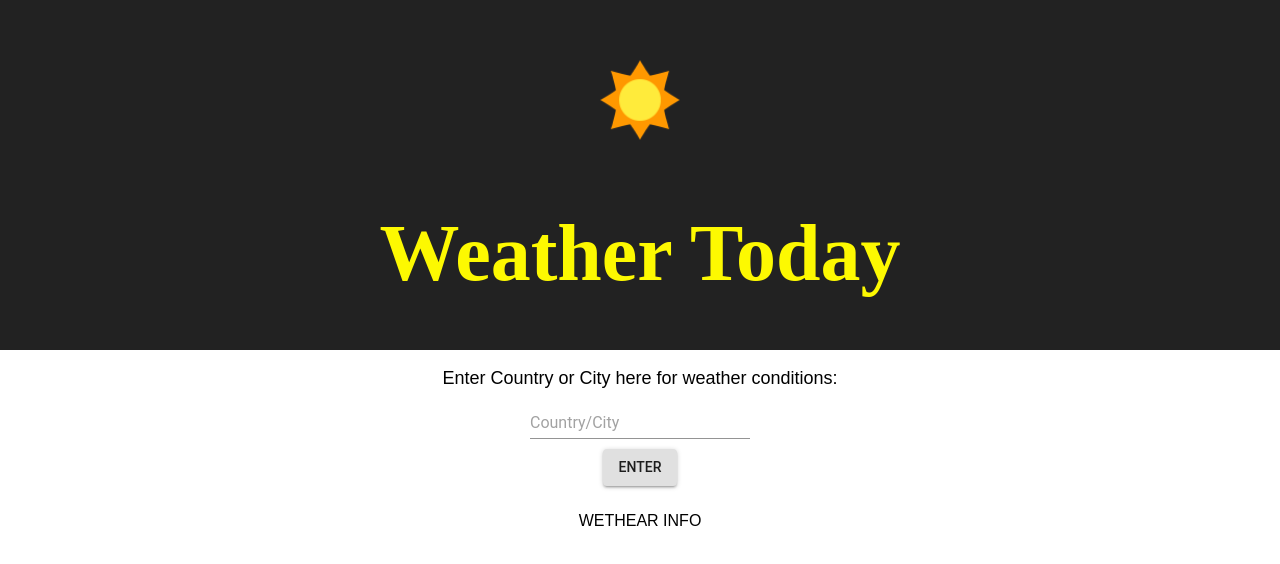
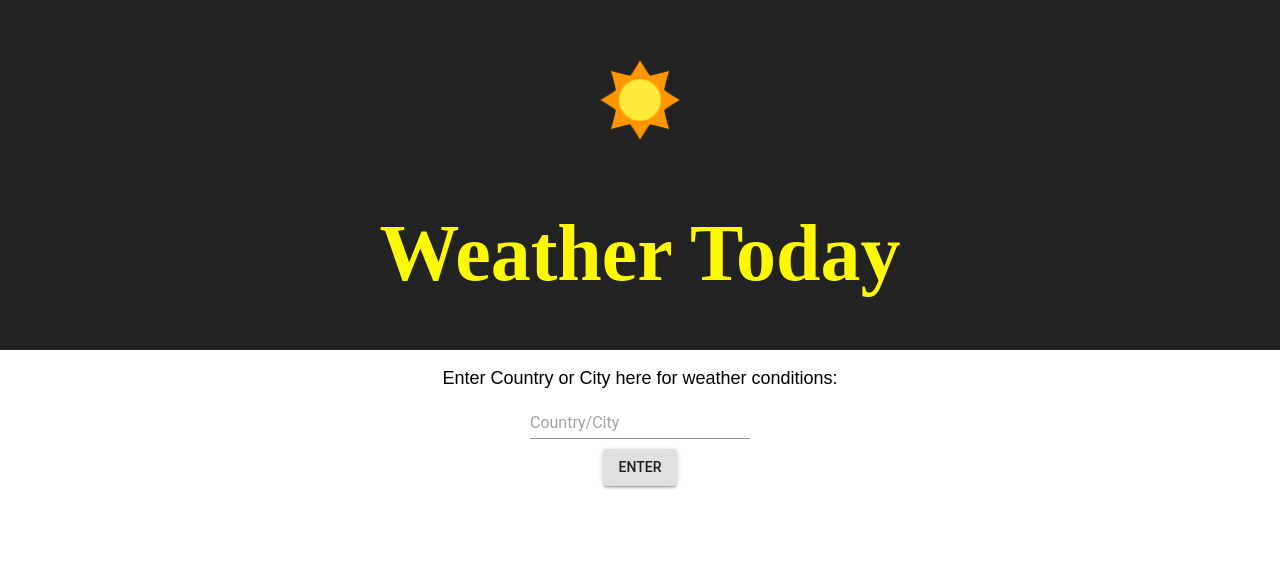
Before and after one commit to YinhuC/MSA, a React (Create React App) app: page / in a window 1280 px wide. Shown: the top 564 px of the page. Built offline with nearby package versions, Linux system fonts and the light colour scheme; the HTML template or start-up script is replaced by a standard one.

Commit message:
added button

```diff
--- a/src/App.tsx
+++ b/src/App.tsx
@@ -1,5 +1,4 @@
 import Button from '@material-ui/core/Button';
-import CircularProgress from '@material-ui/core/CircularProgress';
 import Input from '@material-ui/core/Input';
 import * as React from 'react';
 import './App.css';
@@ -9,6 +8,7 @@ import logo from './icon.png';
 
 interface IState {
   // fields private to the class
+  input: any,
   date: string,
   condition: string,
   location: string,
@@ -26,6 +26,7 @@ export default class App extends React.Component<{}, IState>{
       condition: "",
       date: "",
       description: "",
+      input: "",
       location: this.userData.bind(this),
       temperature: ""
     }
@@ -33,15 +34,12 @@ export default class App extends React.Component<{}, IState>{
   }
 
 
-  public userData(prefPlace: string) {
+  public userData(prefPlace: any) {
 
     // Set the variables up
     this.setState({
-      location: prefPlace,
-
+      location: prefPlace.value,
     })
-
-    this.upload(prefPlace)
 
   }
 
@@ -102,29 +100,22 @@ export default class App extends React.Component<{}, IState>{
 
         <div className="field">
           <Input
-            value={this.state.location}
             placeholder="Country/City"
             className={"textField"}
             inputProps={{
               'aria-label': 'Description',
             }}
+            onChange={this.state.input}
+            value={this.state.location}
           />
         </div>
 
-        <div className="button" style={{padding: '10px'}}>
+
+        <div className="button" style={{ padding: '10px' }}>
           <Button variant="contained" className={"button"}>
             Enter
         </Button>
         </div>
-
-        <div className="load">
-          {
-            this.state.condition !== "" && this.state.location.length > 0 ?
-              <CircularProgress /> :
-              <p> WETHEAR INFO </p>
-          }
-        </div>
-
 
 
       </div>
```
